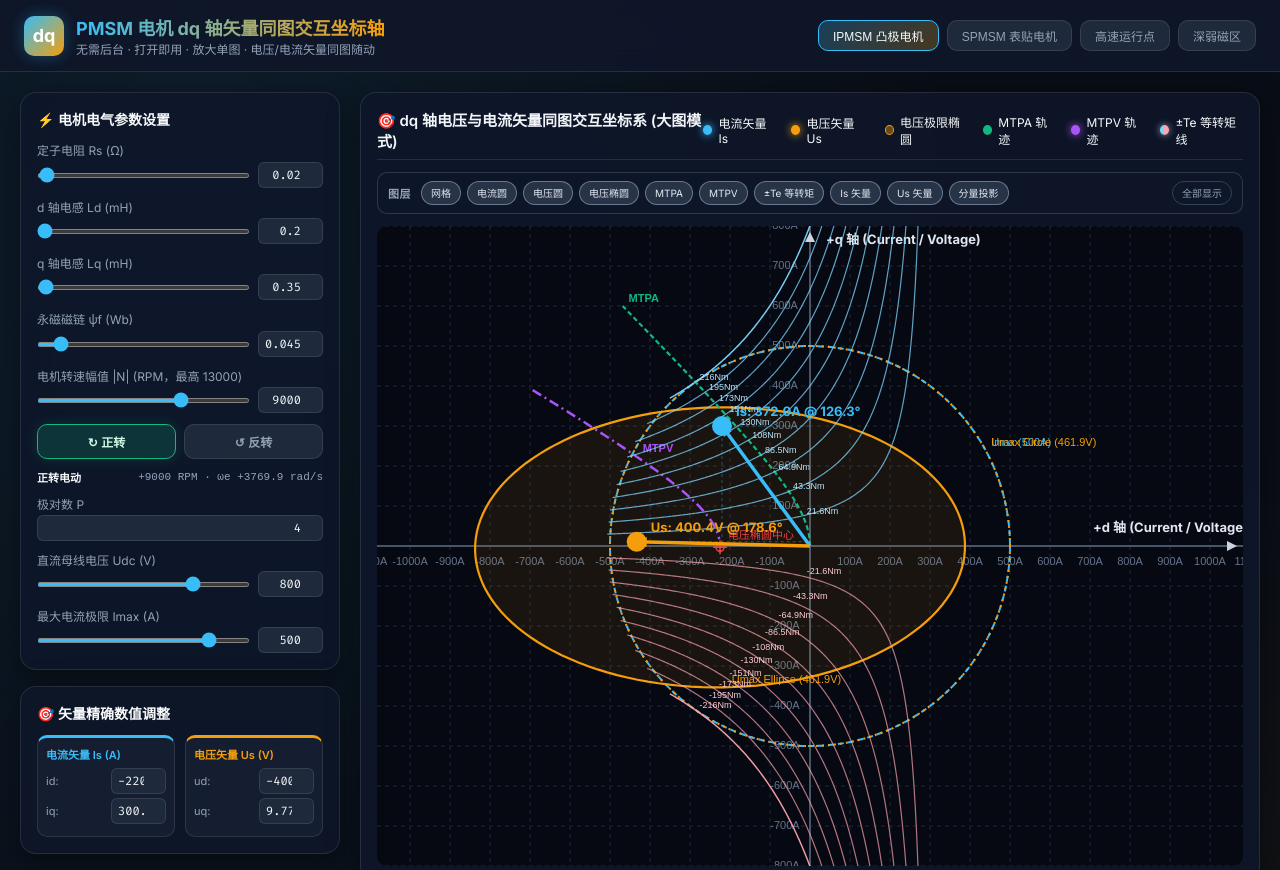
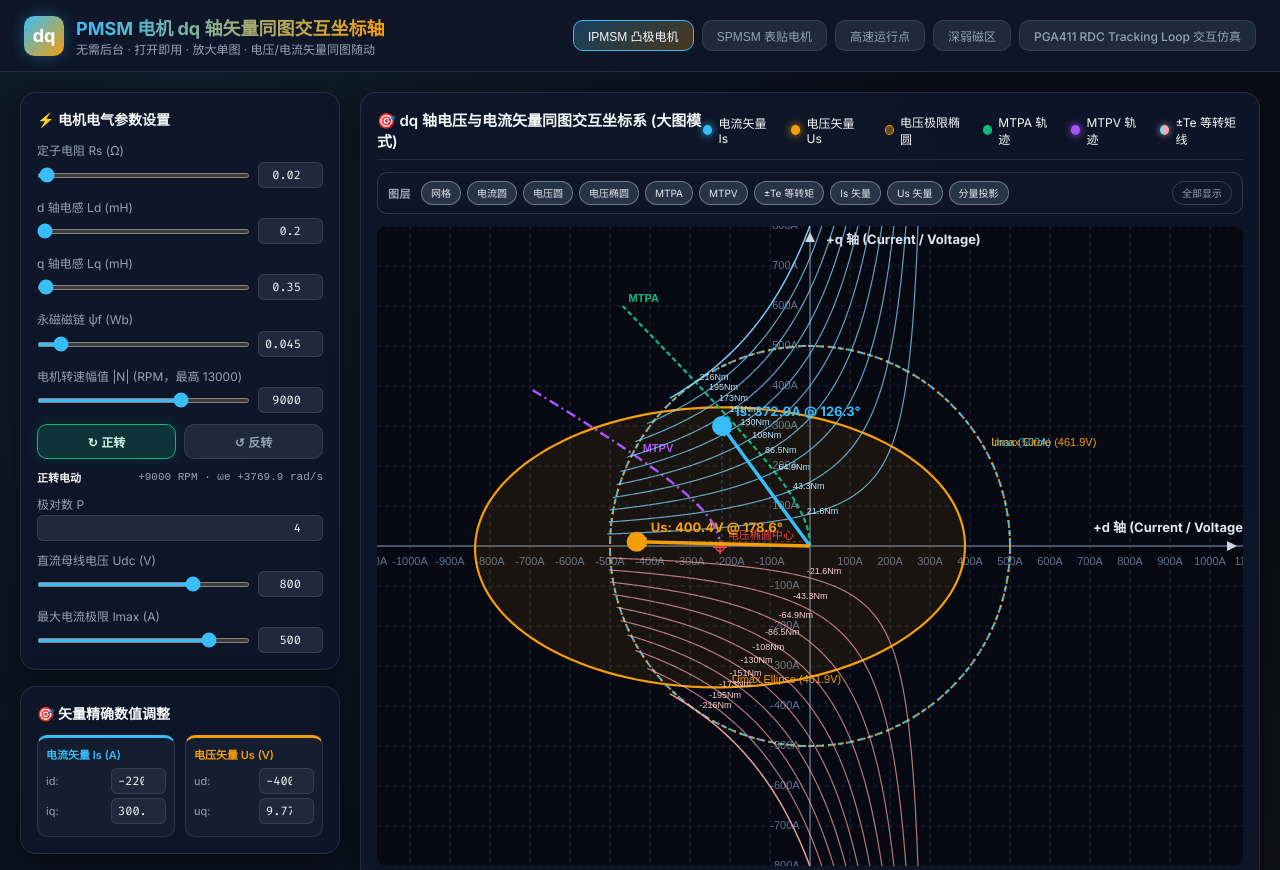
Before and after one commit to dubuli/motor-vector-control, a website: page index.html in a window 1280 px wide. Shown: the top 870 px of the page. Drawn offline with Linux system fonts and the light colour scheme.

Commit message:
add PGA411 RDC demo link to homepage

```diff
--- a/index.html
+++ b/index.html
@@ -110,6 +110,7 @@
             font-size: 12px;
             font-weight: 500;
             cursor: pointer;
+            text-decoration: none;
             transition: all 0.2s ease;
         }
 
@@ -625,6 +626,7 @@
             <button class="btn-preset" data-preset="spmsm">SPMSM 表贴电机</button>
             <button class="btn-preset" data-preset="highspeed">高速运行点</button>
             <button class="btn-preset" data-preset="fieldweakening">深弱磁区</button>
+            <a class="btn-preset" href="./tools/pga411_rdc_tracking_loop_interactive.html">PGA411 RDC Tracking Loop 交互仿真</a>
         </div>
     </header>
 
```
